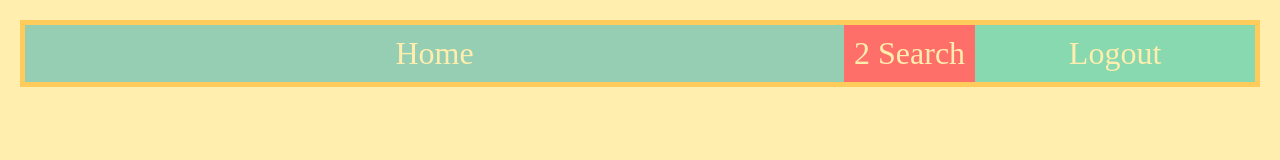
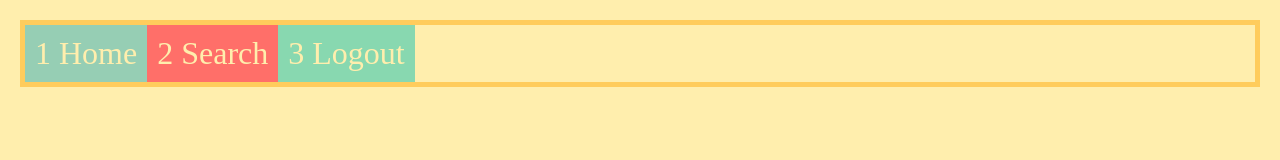
Before and after one commit to franenlanube/Flexbox-course, a plain HTML site: page index.html in a window 1280 px wide. Drawn offline with Linux system fonts and the light colour scheme.

Commit message:
Changed name container items

```diff
--- a/index.html
+++ b/index.html
@@ -5,9 +5,9 @@
     </head>
     <body>
         <nav class="container">
-            <div class="home">Home</div>
+            <div class="item1">1 Home</div>
             <div class="item2">2 Search</div>
-            <div class="logout">Logout</div>
+            <div class="item3">3 Logout</div>
         </nav>
     </body>
 </html>
```
